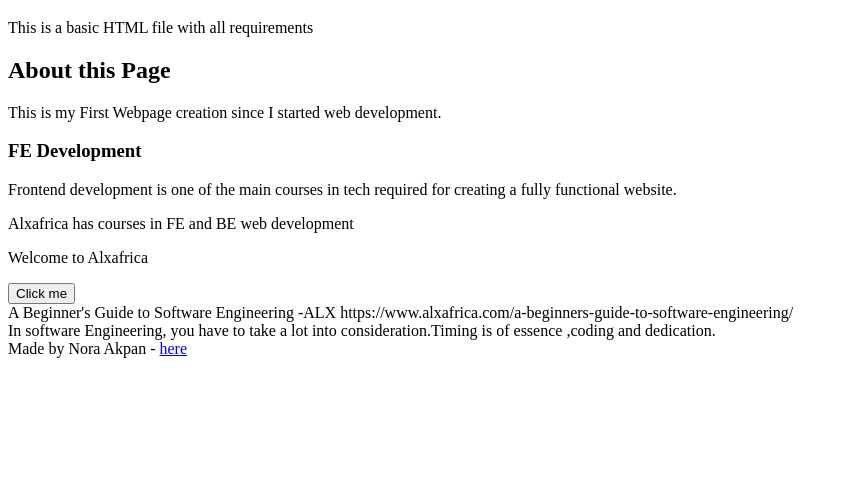
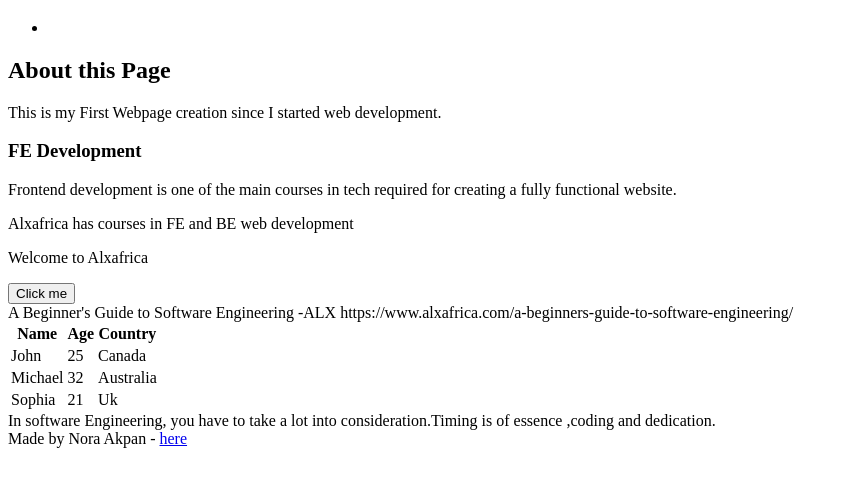
Before and after one commit to Noraakpan/My_First_Portfolio, a plain HTML site: page html_basic/index.html in a window 1280 px wide. Shown: the part 61-548 px from the top of the page, without its empty margins (0-848 px from the left). Drawn offline with Linux system fonts and the light colour scheme.

Commit message:
Update index.html

```diff
--- a/html_basic/index.html
+++ b/html_basic/index.html
@@ -8,23 +8,50 @@
 <body>
     <header>
         <h1>Welcome to My HTML Page</h1>
-        <p>This is a basic HTML file with all requirements</p>
+        <ul>
+            <li>
+                <a href="index.html"></a>
+            </li>
+        </ul>
          </header>
  <main>
-            <section>
       <h2>About this Page</h2>
       <p>This is my First Webpage creation since I started web development.</p1>
-            </section>
-            <section>
         <h3>FE Development</h3>
         <p>Frontend development is one of the main courses in tech required for creating a fully functional website.</p>
         <p>Alxafrica has courses in FE and BE web development</p>
         <p>Welcome to Alxafrica</p>
-            </section>
         <a href="http://www.alxafrica.com/"><button>Click me</button></a>
      <article>A Beginner's Guide to Software Engineering -ALX https://www.alxafrica.com/a-beginners-guide-to-software-engineering/
+        <table>
+            <thead>
+                <tr>
+                    <th>Name</th>
+                    <th>Age</th>
+                    <th>Country</th>
+                </tr>
+            </thead>
+            <tbody>
+                <tr>
+                    <td>John</td>
+                    <td>25</td>
+                    <td>Canada</td>
+                </tr>
+                <tr>
+                    <td>Michael</td>
+                    <td>32</td>
+                    <td>Australia</td>
+                </tr>
+                <tr>
+                    <td>Sophia</td>
+                    <td>21</td>
+                    <td>Uk</td>
+                </tr>
+            </tbody>
+        </table>
      </article>
-     <aside>In software Engineering, you have to take a lot into consideration.Timing is of essence ,coding and dedication.</aside>
+     <aside>In software Engineering, you have to take a lot into consideration.Timing is of essence ,coding and dedication.
+     </aside>
  </main>
      </body>
 <footer>
```
Lines whose indentation alone changed are shown as unchanged.
